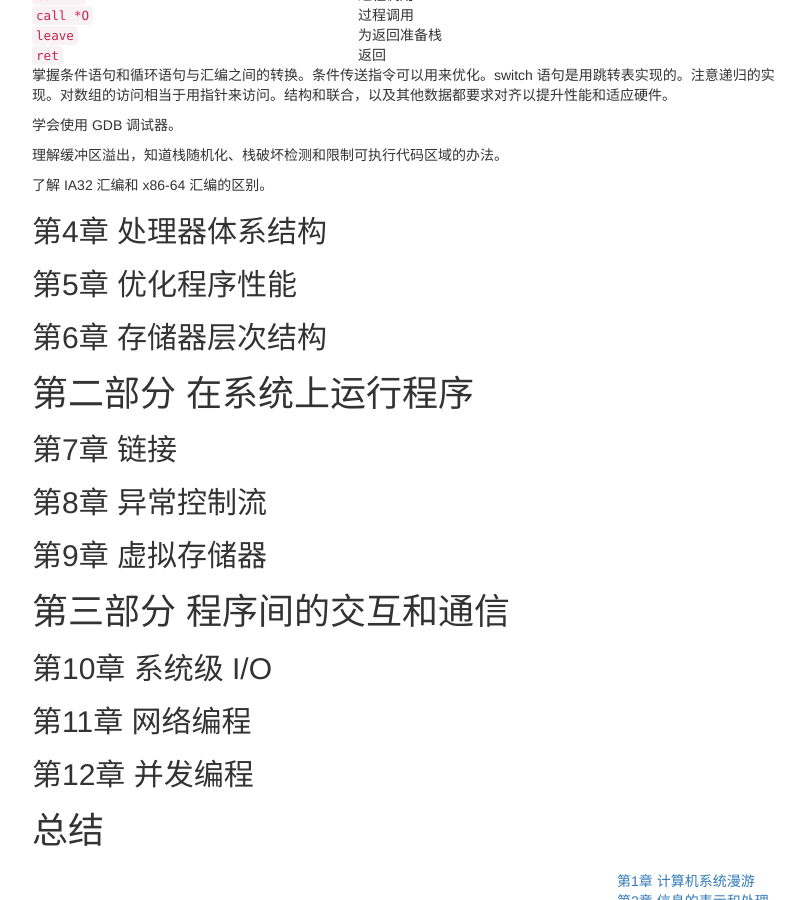
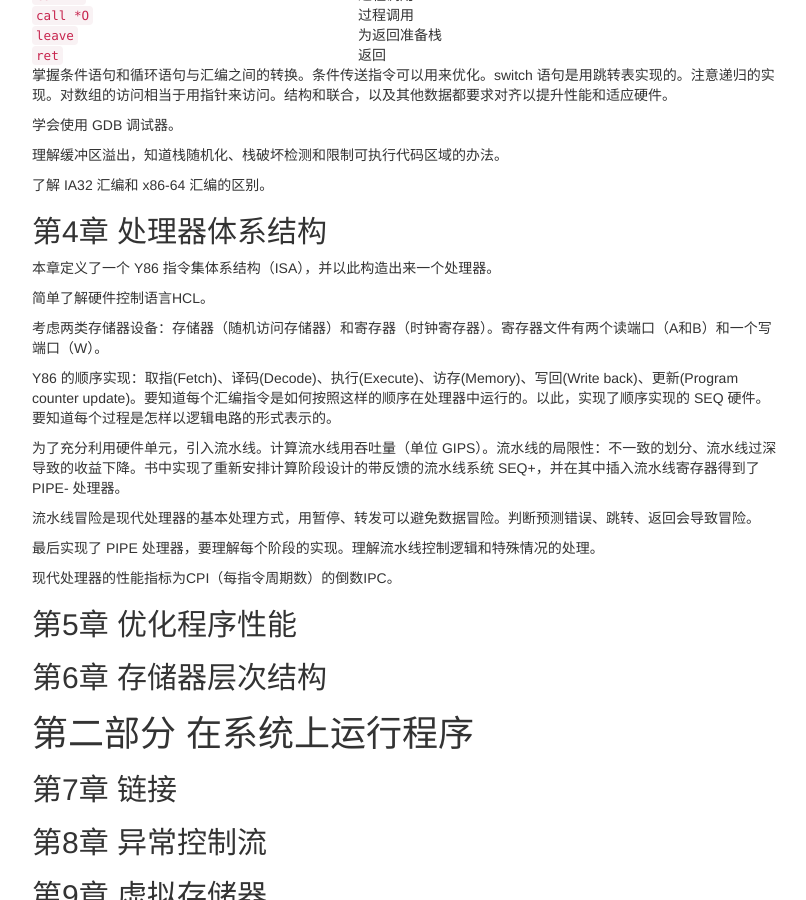
Before and after one commit to kingfree/kingfree.github.io, a Jekyll site: the page built from books/2015-03-10-cs-app.md, in a window 1280 px wide and 900 px high, scrolled down 3897 px. Shown: the whole window, without its empty margins (428-1234 px from the left). Built offline with Jekyll 4.4.1, drawn with Linux system fonts in a browser that asks for light colours; nearby versions of some CDN libraries; library files that are not in the unit come from our copies; formulas are drawn with MathJax 3; comment, search, counter and statistics services are not loaded; some of the changed text lies outside the part shown.

Commit message:
第4章 处理器体系结构

```diff
--- a/books/2015-03-10-cs-app.md
+++ b/books/2015-03-10-cs-app.md
@@ -219,6 +219,22 @@ x+y+2^w,& x+y<-2^{w-1}, & \text{负溢出}
 
 ## 第4章 处理器体系结构
 
+本章定义了一个 Y86 指令集体系结构（ISA），并以此构造出来一个处理器。
+
+简单了解硬件控制语言HCL。
+
+考虑两类存储器设备：存储器（随机访问存储器）和寄存器（时钟寄存器）。寄存器文件有两个读端口（A和B）和一个写端口（W）。
+
+Y86 的顺序实现：取指(Fetch)、译码(Decode)、执行(Execute)、访存(Memory)、写回(Write back)、更新(Program counter update)。要知道每个汇编指令是如何按照这样的顺序在处理器中运行的。以此，实现了顺序实现的 SEQ 硬件。要知道每个过程是怎样以逻辑电路的形式表示的。
+
+为了充分利用硬件单元，引入流水线。计算流水线用吞吐量（单位 GIPS）。流水线的局限性：不一致的划分、流水线过深导致的收益下降。书中实现了重新安排计算阶段设计的带反馈的流水线系统 SEQ+，并在其中插入流水线寄存器得到了 PIPE- 处理器。
+
+流水线冒险是现代处理器的基本处理方式，用暂停、转发可以避免数据冒险。判断预测错误、跳转、返回会导致冒险。
+
+最后实现了 PIPE 处理器，要理解每个阶段的实现。理解流水线控制逻辑和特殊情况的处理。
+
+现代处理器的性能指标为CPI（每指令周期数）的倒数IPC。
+
 ## 第5章 优化程序性能
 
 ## 第6章 存储器层次结构
```
Also changed, not shown: other parts of books/2015-03-10-cs-app.md (+1 -1 lines).
